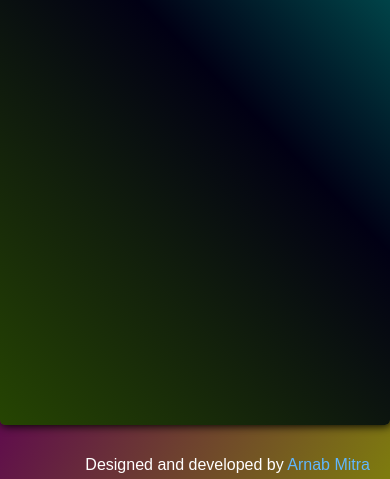
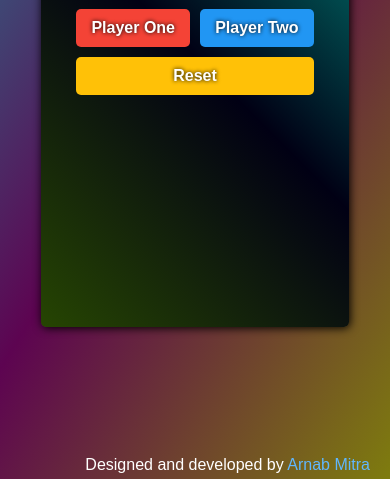
Before and after one commit to Mitrarnab/scoreKeeper, a plain HTML site: page index.html in a window 390 px wide. Shown: the part 365-844 px from the top of the page. Drawn offline with Linux system fonts and the light colour scheme.

Commit message:
responsive designed

```diff
--- a/index.html
+++ b/index.html
@@ -36,9 +36,11 @@
                 </select>
             </div>
             <br>
-            <button id="p1Button">Player One</button>
-            <button id="reset">Reset</button>
-            <button id="p2Button">Player Two</button>
+            <div class="divBtnDivBox">
+                <button id="p1Button">Player One</button>
+                <button id="reset">Reset</button>
+                <button id="p2Button">Player Two</button>
+            </div>
             <div class="h3div">
                 <h3></h3>
             </div>
--- a/style.css
+++ b/style.css
@@ -139,11 +139,24 @@ button:hover {
 @media(max-width: 992px) {
     .scoreDiv {
         width: 50vw;
+        min-height: 480px;
+        height: auto;
     }
 }
 
 @media(max-width: 576px) {
     .scoreDiv {
         width: auto;
+        height: auto;
+    }
+
+    .divBtnDivBox {
+        display: grid;
+        grid-template-columns: 1fr 1fr;
+    }
+
+    #reset {
+        grid-row: 2;
+        grid-column: 1 / -1;
     }
 }
```
